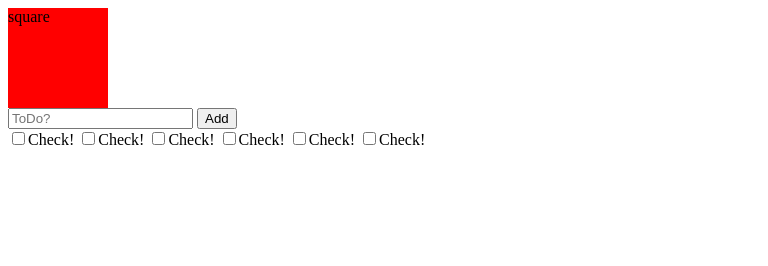
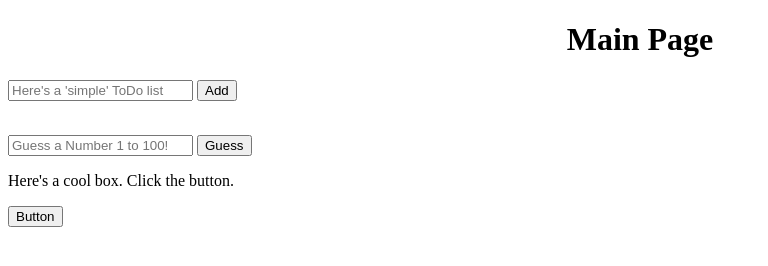
Before and after one commit to jjjjjjj687/FinalProject, a plain HTML site: page index.html in a window 1280 px wide. Shown: the whole page, without its empty margins (0-768 px from the left). Drawn offline with nearby package versions, Linux system fonts and the light colour scheme.

Commit message:
Update index.html

```diff
--- a/index.html
+++ b/index.html
@@ -4,7 +4,7 @@
 
 <head>
 
-    <title>website</title>
+    <title>Jiaxiang's website</title>
 
     <script src="https://ajax.googleapis.com/ajax/libs/jquery/3.6.4/jquery.min.js"></script> <!--this makes javaschipt easier, aka jqeury-->
 
@@ -19,15 +19,17 @@
 </head>
 
 <body>
+    <div class="bg"></div>
 
-
-    <div class="square">square</div> <!--the animation in the css-->
+    <center><h1 id="title">Main Page</h1></center>
 
 
 
 
 
-    <input type="text" placeholder="ToDo?" id = "toodo">
+
+
+    <input type="text" placeholder="Here's a 'simple' ToDo list" id = "toodo">
 
     <button id="go">Add</button>
 
@@ -36,15 +38,28 @@
 
     <div id="checkboxes">
 
-        <input type = "checkbox" id = "a"/><span id = "aaa">Check!</span>
-        <input type = "checkbox" id = "b"/><span id = "baa">Check!</span>
-        <input type = "checkbox" id = "c"/><span id = "caa">Check!</span>
-        <input type = "checkbox" id = "d"/><span id = "daa">Check!</span>
-        <input type = "checkbox" id = "e"/><span id = "eaa">Check!</span>
-        <input type = "checkbox" id = "f"/><span id = "faa">Check!</span>
+        <!-- <input type = "checkbox" id = "a"/><span id = "aaa">Check!</span> -->
 
     </div>
 
+
+    <br>
+
+    <p id="guress"></p>
+
+    <input type="text" placeholder="Guess a Number 1 to 100!" id = "num">
+
+    <button id="guess">Guess</button>
+
+    <br>
+
+    <p id="coolBox">Here's a cool box. Click the button. </p>
+    <button id="second-parent">Button</button>
+    <br>
+    <br>
+    <div id="first-child"></div>
+
+<!-- <div class="square">Box</div> the animation in the css -->
 
 
 </body>
```
